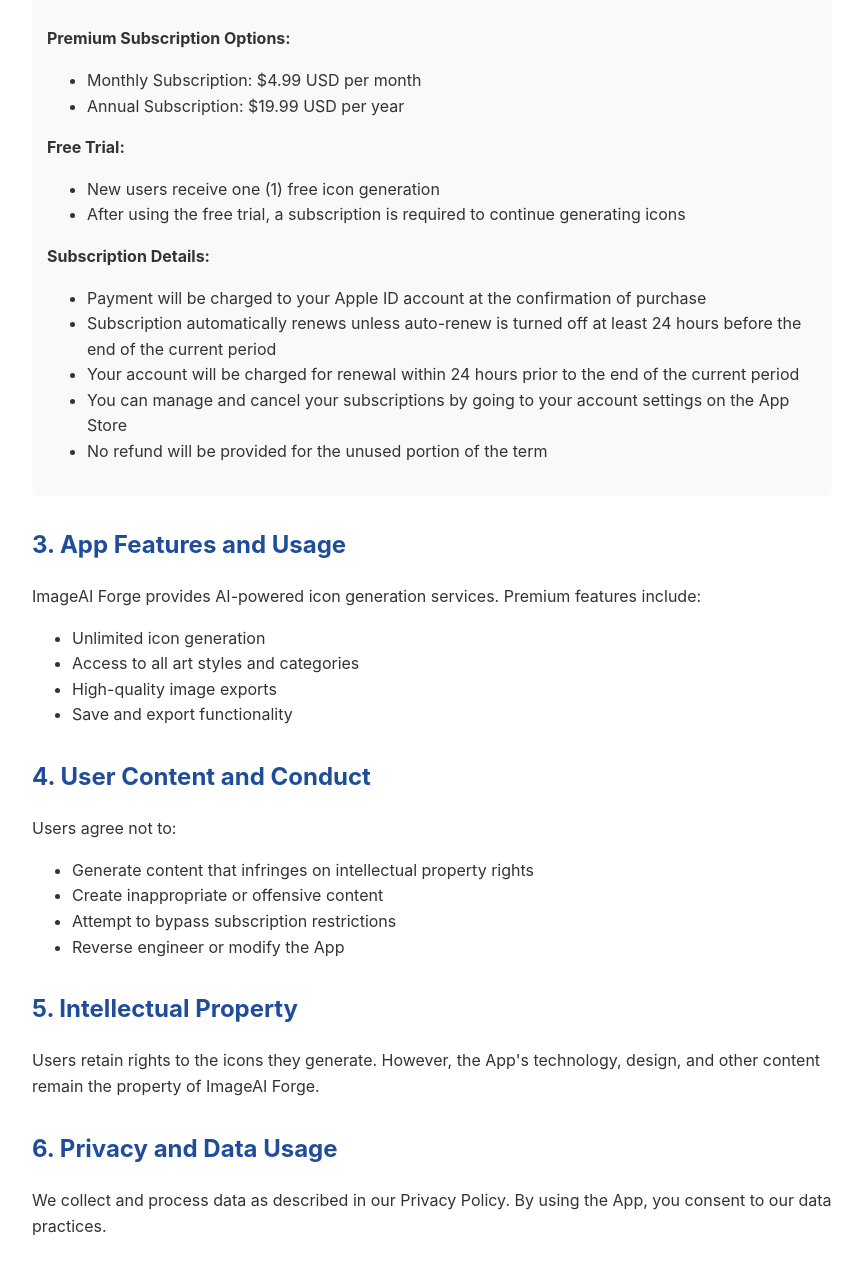
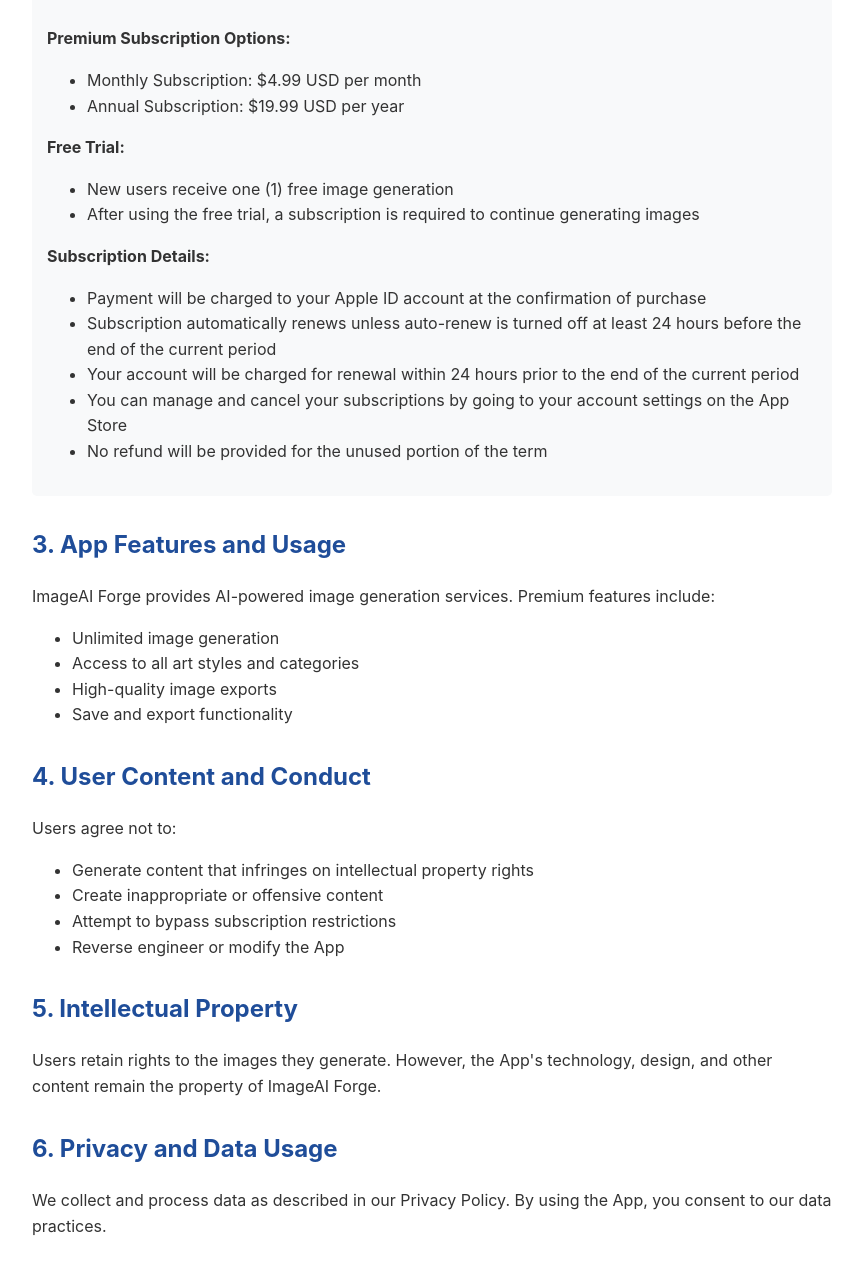
Before and after one commit to 32tarcan/imageAi-forge-terms, a plain HTML site: page index.html in a window 1280 px wide. Shown: the part 362-1628 px from the top of the page, without its empty margins (208-1070 px from the left). Drawn offline with Linux system fonts and the light colour scheme.

Commit message:
Update index.html

```diff
--- a/index.html
+++ b/index.html
@@ -46,8 +46,8 @@
             </ul>
             <p><strong>Free Trial:</strong></p>
             <ul>
-                <li>New users receive one (1) free icon generation</li>
-                <li>After using the free trial, a subscription is required to continue generating icons</li>
+                <li>New users receive one (1) free image generation</li>
+                <li>After using the free trial, a subscription is required to continue generating images</li>
             </ul>
             <p><strong>Subscription Details:</strong></p>
             <ul>
@@ -62,9 +62,9 @@
 
     <div class="section">
         <h2>3. App Features and Usage</h2>
-        <p>ImageAI Forge provides AI-powered icon generation services. Premium features include:</p>
+        <p>ImageAI Forge provides AI-powered image generation services. Premium features include:</p>
         <ul>
-            <li>Unlimited icon generation</li>
+            <li>Unlimited image generation</li>
             <li>Access to all art styles and categories</li>
             <li>High-quality image exports</li>
             <li>Save and export functionality</li>
@@ -84,7 +84,7 @@
 
     <div class="section">
         <h2>5. Intellectual Property</h2>
-        <p>Users retain rights to the icons they generate. However, the App's technology, design, and other content remain the property of ImageAI Forge.</p>
+        <p>Users retain rights to the images they generate. However, the App's technology, design, and other content remain the property of ImageAI Forge.</p>
     </div>
 
     <div class="section">
```
